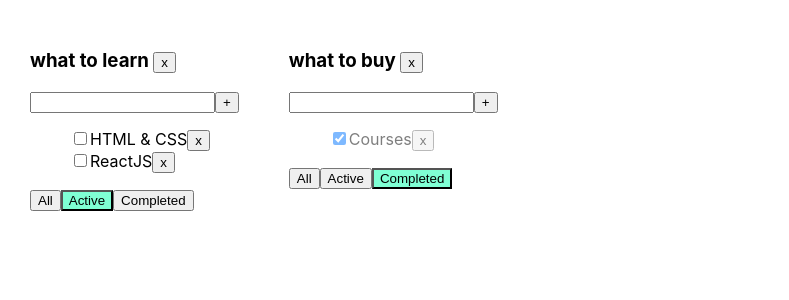
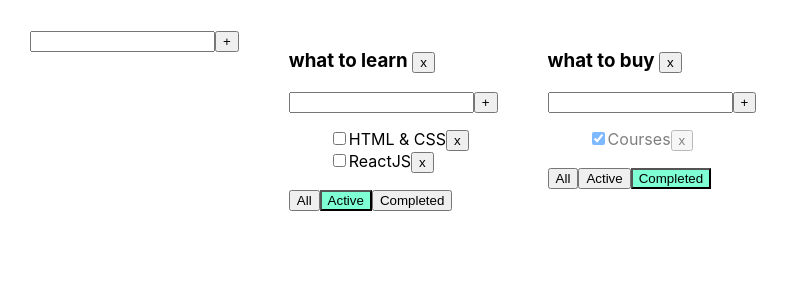
Before and after one commit to i1-kmv/TS-project, a React (Create React App) app: page / in a window 1280 px wide. Shown: the top 300 px of the page, without its empty margins (0-789 px from the left). Built offline with nearby package versions, Linux system fonts and the light colour scheme.

Commit message:
Настроил логику добавления новых тудулистов

```diff
--- /dev/null
+++ b/src/AddItemForm.tsx
@@ -0,0 +1,41 @@
+import React, {ChangeEvent, KeyboardEvent, useState} from "react";
+
+type AddItemFormPropsType = {
+    addItem: (newTaskTitle: string) => void
+}
+export const AddItemForm = (props: AddItemFormPropsType) => {
+    const [newTaskTitle, setNewTaskTitle] = useState("")
+    const [error, setError] = useState(false);
+    const onNewTitleChangeHandler = (e: ChangeEvent<HTMLInputElement>) => {
+        setNewTaskTitle(e.currentTarget.value)
+    }
+    const addTask = () => {
+        if (newTaskTitle.trim() === '') {
+            return setError(true)
+        }
+        props.addItem(newTaskTitle);
+        setNewTaskTitle("")
+
+    }
+    const onKeyPressHandler = (e: KeyboardEvent<HTMLInputElement>) => {
+        setError(false)
+        if (e.charCode === 13) {
+            props. addItem(newTaskTitle);
+            setNewTaskTitle("")
+        }
+    }
+
+    return (
+        <div>
+            <input value={newTaskTitle}
+                   onChange={onNewTitleChangeHandler}
+                   onKeyPress={onKeyPressHandler}
+                   className={error ? "error" : ""}
+            />
+            <button
+                onClick={addTask}>+
+            </button>
+            {error && <div className="error-message">Field is required</div>}
+        </div>
+    )
+}
--- a/src/App.tsx
+++ b/src/App.tsx
@@ -2,6 +2,7 @@ import React, {useState} from 'react';
 import './App.css';
 import {TaskType, TodoList} from "./TodoList";
 import {v1} from "uuid";
+import {AddItemForm} from "./AddItemForm";
 
 export type FilterValuesType = "all" | "completed" | "active"
 type TodoListType = {
@@ -79,8 +80,22 @@ function App() {
         ]
     })
 
+    const addTodoList = (title: string) => {
+        let todoList: TodoListType = {
+            id: v1(),
+            filter: "all",
+            title: title
+        }
+        setTodoLists([todoList, ...todoLists])
+        setTasks({
+            ...tasksObj,
+            [todoList.id]: []
+        })
+    }
+
     return (
         <div className="App">
+            <AddItemForm addItem={addTodoList}/>
             {
                 todoLists.map((t) => {
 
--- a/src/TodoList.tsx
+++ b/src/TodoList.tsx
@@ -1,5 +1,6 @@
-import React, {ChangeEvent, KeyboardEvent, useState} from "react";
+import React, {ChangeEvent} from "react";
 import {FilterValuesType} from "./App";
+import {AddItemForm} from "./AddItemForm";
 
 type PropsType = {
     id: string
@@ -21,36 +22,10 @@ export type TaskType = {
 
 export function TodoList(props: PropsType) {
 
-    const [newTaskTitle, setNewTaskTitle] = useState("")
-    const [error, setError] = useState(false)
-
-    const onNewTitleChangeHandler = (e: ChangeEvent<HTMLInputElement>) => {
-            setNewTaskTitle(e.currentTarget.value)
-    }
-
-    const onKeyPressHandler = (e: KeyboardEvent<HTMLInputElement>)  => {
-        setError(false)
-        if (e.charCode === 13) {
-            props.onAddTask(newTaskTitle, props.id);
-            setNewTaskTitle("")
-        }
-    }
-
-    const addTask = () => {
-        if (newTaskTitle.trim() === '') {
-           return  setError(true)
-        }
-        props.onAddTask(newTaskTitle, props.id);
-        setNewTaskTitle("")
-
-    }
-
     const onAllFilter = () =>  props.changeFilter("all", props.id)
     const onActiveFilter = () =>  props.changeFilter("active", props.id)
     const onCompletedFilter = () => props.changeFilter("completed", props.id)
     const removeTodoList = () => {props.removeTodoList(props.id)}
-
-
 
     let tasks = props.tasks.map(task => {
 
@@ -74,19 +49,13 @@ export function TodoList(props: PropsType) {
 
     })
 
+    const onAddTask = (title: string) => {
+        props.onAddTask(title, props.id)
+    }
+
     return <div>
         <h3>{props.title} <button onClick={removeTodoList}>x</button></h3>
-        <div>
-            <input value={newTaskTitle}
-                   onChange={onNewTitleChangeHandler}
-                   onKeyPress={onKeyPressHandler}
-                   className={error ? "error" : ""}
-            />
-            <button
-                onClick={addTask}>+
-            </button>
-            {error && <div className="error-message">Field is required</div>}
-        </div>
+        <AddItemForm addItem={onAddTask}/>
         <ul>
             {tasks}
         </ul>
```
